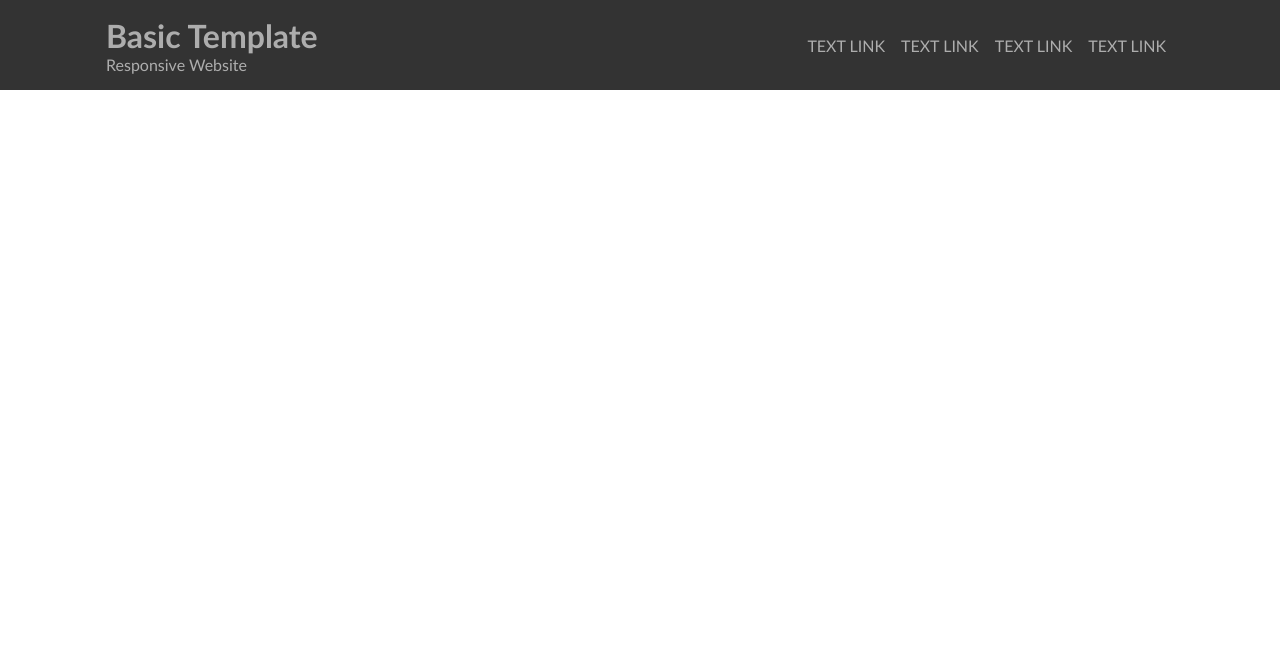
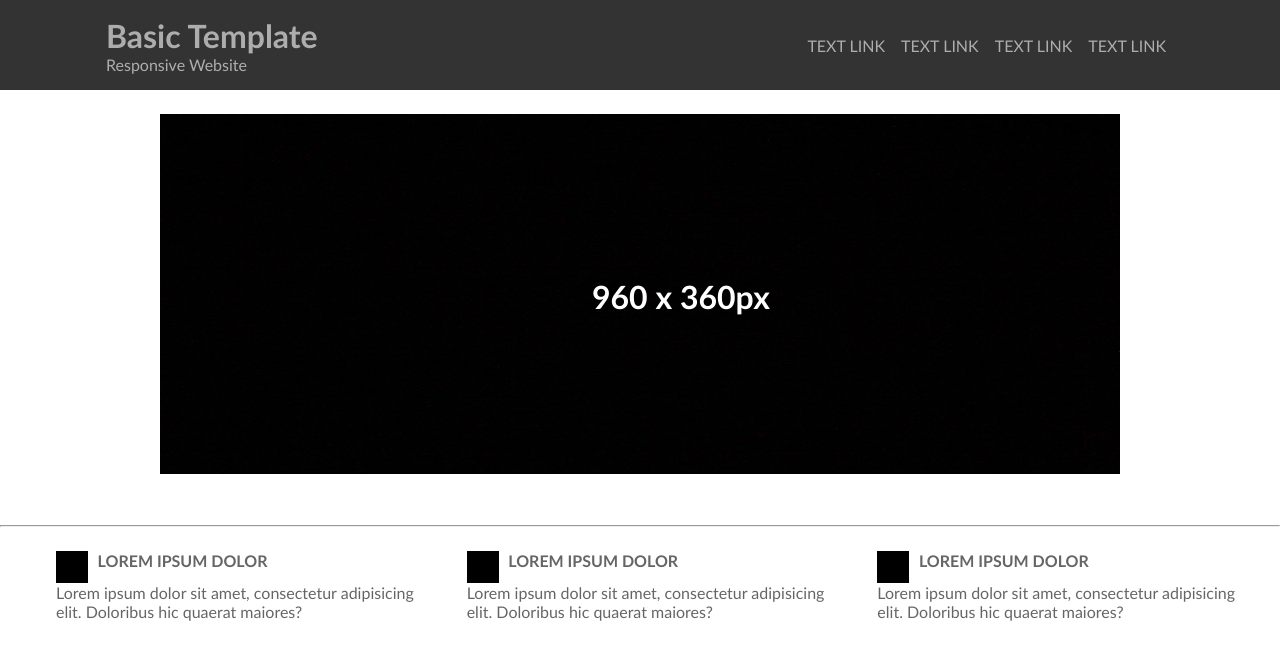
Before and after one commit to felix204/Basic-Responsive-Template, a plain HTML site: page index.html in a window 1280 px wide. Drawn offline with Linux system fonts and the light colour scheme.

Commit message:
description

```diff
--- a/assets/css/global.css
+++ b/assets/css/global.css
@@ -16,10 +16,12 @@
 
 
 
+
+
 /* Header */
 
 .header-small {
-    font-size: 1.25rem;
+    font-size: 1rem;
 }
 
 .header-medium {
--- a/assets/css/main.css
+++ b/assets/css/main.css
@@ -15,7 +15,7 @@ html {
     font-family: 'Gill Sans', 'Gill Sans MT', Calibri, 'Trebuchet MS', sans-serif;
 }
 
-body {
+.nav-body {
     color: #fff;
 }
 
@@ -23,6 +23,7 @@ body {
 
 #navbar {
     padding: 1rem;
+    margin-bottom: 1.5rem;
     display: flex;
     justify-content: space-between;
     align-items: center;
@@ -40,10 +41,68 @@ body {
 
 #navbar ul li a:hover {
     background: rgba(235, 245, 105, 0.774);
-
 }
 
 .nav-header {
     display: flex;
     flex-direction: column;
 }
+
+/* Body Image */
+
+#body-section-image {
+    margin-bottom: 3rem;
+}
+
+#body-section-image .body-image {
+    width: 100%;
+    height: 360px;
+
+}
+
+
+
+/* Body Section */
+
+.body-container {
+    max-width: 960px;
+    margin: 0 auto;
+    position: relative;
+}
+
+#body-section-image .body-container h4 {
+    position: absolute;
+    top: 45%;
+    left: 45%;
+}
+
+
+
+/* Description */
+
+#description {
+    display: flex;
+    flex-direction: row;
+    margin: 1.5em;
+}
+
+.body-description {
+    display: flex;
+    flex-direction: column;
+    position: relative;
+    padding-left: 2rem;
+}
+
+.body-description img {
+    width: 32px;
+    height: 32px;
+}
+
+.description-header {
+    display: flex;
+    flex-direction: row;
+}
+
+#description .body-description .description-header img {
+    margin-right: 0.6rem;
+}
--- a/index.html
+++ b/index.html
@@ -1,5 +1,6 @@
 <!DOCTYPE html>
 <html lang="en">
+
 <head>
     <meta charset="UTF-8">
     <meta http-equiv="X-UA-Compatible" content="IE=edge">
@@ -13,25 +14,61 @@
     <link rel="stylesheet" media="( max-width : 786px )" href="/assets/css/tablet.css">
 
 </head>
+
 <body>
     <header class="bg-dark">
         <div class="container">
             <nav id="navbar">
                 <!-- Navbar Header -->
-                <div class="nav-header">
+                <div class="nav-header nav-body">
                     <h1 class="header-large opacity-fade">Basic Template</h1>
                     <p class="opacity-fade t-center">Responsive Website</p>
                 </div>
-
-                <ul class="opacity-fade">
+                <ul class="opacity-fade nav-body">
                     <li><a href="#">TEXT LINK</a></li>
                     <li><a href="#">TEXT LINK</a></li>
                     <li><a href="#">TEXT LINK</a></li>
                     <li><a href="#">TEXT LINK</a></li>
                 </ul>
-
             </nav>
         </div>
     </header>
+    <section id="body-section-image">
+        <div class="body-container">
+            <h4 class="nav-body header-large">960 x 360px</h4>
+            <img src="/assets/image/black-background.jpg" class="body-image">
+        </div>
+    </section>
+    <hr>
+    <section id="description">
+            <div class="body-description">
+                <div class="description-header">
+                    <img src="/assets/image/black-background.jpg" alt="">
+                    <h1 class="header-small opacity-fade">LOREM IPSUM DOLOR</h1>
+                </div>
+                <p class="opacity-fade">Lorem ipsum dolor sit amet, consectetur adipisicing elit. Doloribus hic quaerat maiores?</p>
+                <a href="#">Read More >></a>
+            </div>
+            <div class="body-description">
+                <div class="description-header">
+                    <img src="/assets/image/black-background.jpg" alt="">
+                    <h1 class="header-small opacity-fade">LOREM IPSUM DOLOR</h1>
+                </div>
+                <p class="opacity-fade">Lorem ipsum dolor sit amet, consectetur adipisicing elit. Doloribus hic quaerat maiores?</p>
+                <a href="#">Read More >></a>
+            </div>
+            <div class="body-description">
+                <div class="description-header">
+                    <img src="/assets/image/black-background.jpg" alt="">
+                    <h1 class="header-small opacity-fade">LOREM IPSUM DOLOR</h1>
+                </div>
+                <p class="opacity-fade">Lorem ipsum dolor sit amet, consectetur adipisicing elit. Doloribus hic quaerat maiores?</p>
+                <a href="#">Read More >></a>
+            </div>
+    </section>
+    <section id="photography">
+
+    </section>
 </body>
+
 </html>
```
